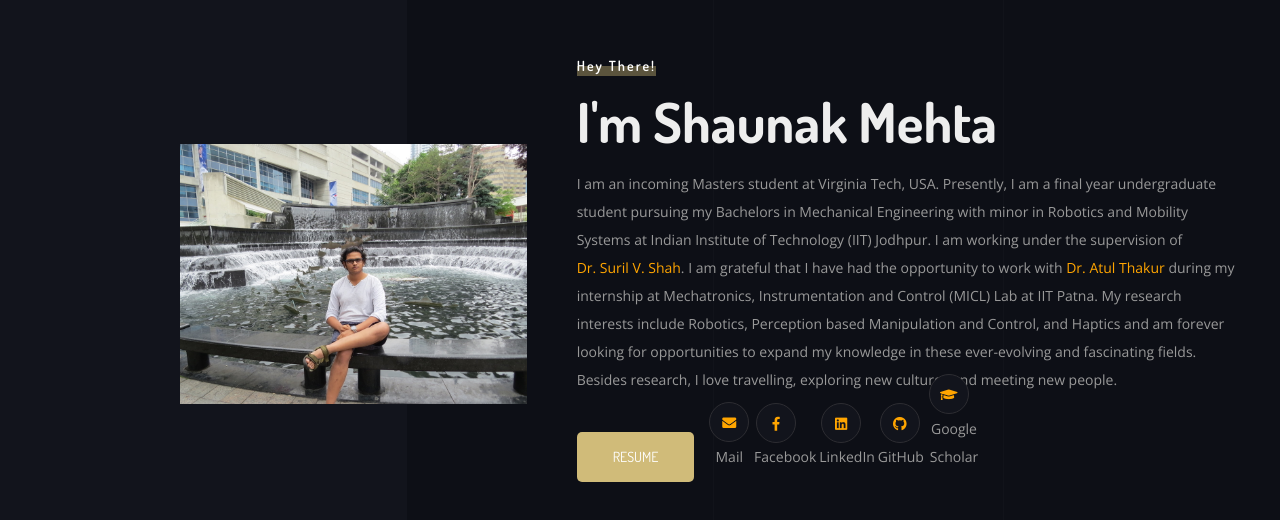
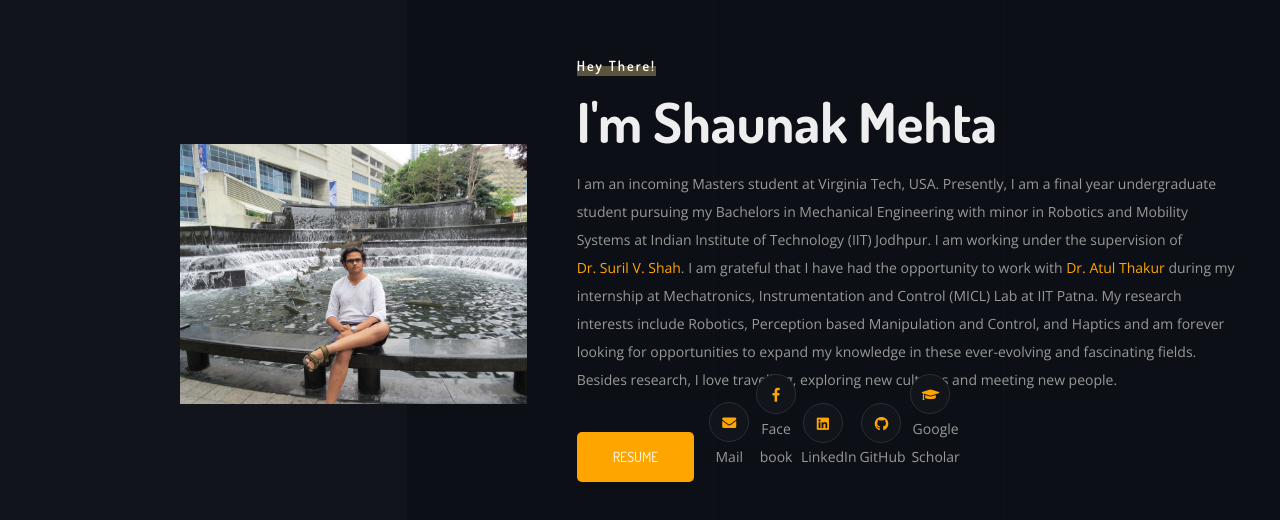
Before and after one commit to mehtashaunak/mehtashaunak_old_website, a plain HTML site: page index.html in a window 1280 px wide. Shown: the part 126-646 px from the top of the page. Drawn offline with nearby package versions, Linux system fonts and the light colour scheme.

Commit message:
Update index.html

```diff
--- a/index.html
+++ b/index.html
@@ -100,7 +100,7 @@
 
                                         Besides research, I love travelling, exploring new cultures and meeting new people.</p>
 
-                                    <a href="./Shaunak_Resume.pdf" class="butn butn-bg mt-20"
+                                    <a href="./Shaunak_Resume.pdf" class="butn butn-bg mt-20" style="background-color:orange"
 				       <span>RESUME</span>
                                     </a>
                                     <div class="social">
@@ -109,8 +109,8 @@
 						<p> Mail </p></span>
 					</a>
                                         <a href="https://www.facebook.com/shaunak.mehta.54" ><span class="icon">
-                                            <i class="fab fa-facebook-f" style="color:orange;"></i></span>
-						<p>Facebook</p>
+                                            <i class="fab fa-facebook-f" style="color:orange;"></i>
+						<p>Facebook</p></span>
                                         </a>
                                         <a href="https://www.linkedin.com/in/shaunak-mehta-b368a2164/"><span class="icon">
                                             <i class="fab fa-linkedin" style="color:orange;"></i></span>
```
